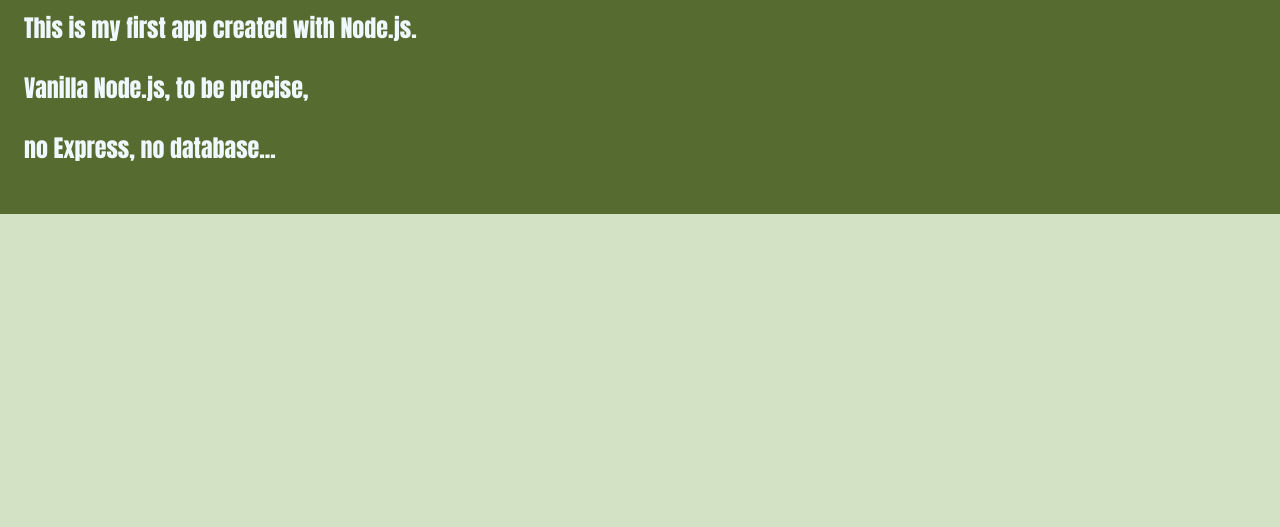
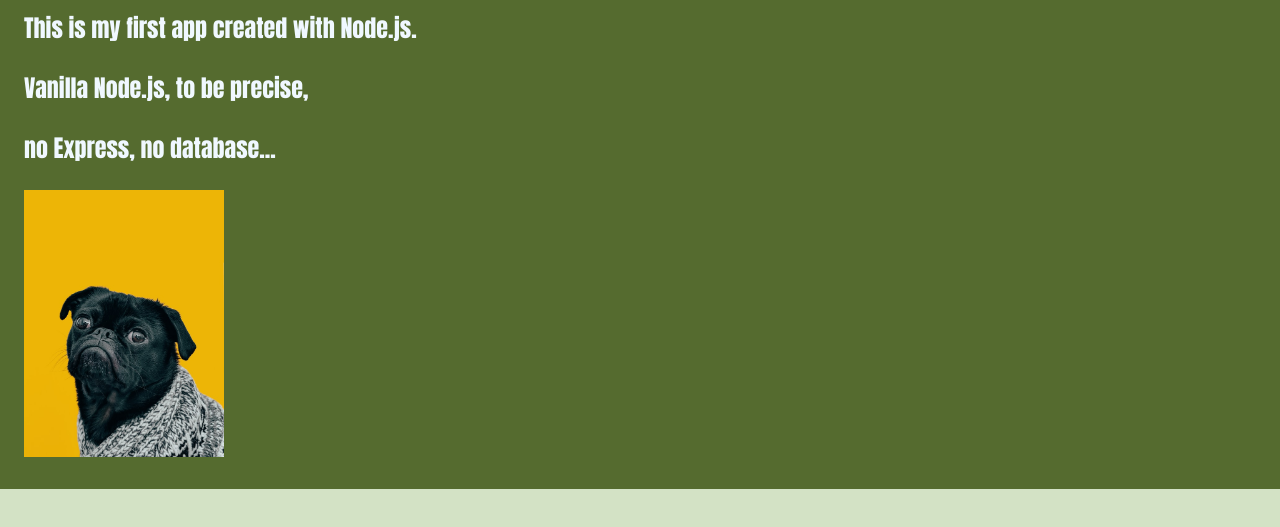
Before and after one commit to prospero-apps/first-node-app, a website: page public/index.html in a window 1280 px wide. Shown: the part 231-758 px from the top of the page. Drawn offline with Linux system fonts and the light colour scheme.

Commit message:
Add image

```diff
--- a/public/css/style.css
+++ b/public/css/style.css
@@ -29,3 +29,7 @@
   background-color: darkolivegreen;
   color: aliceblue;
 }
+
+img {
+  width: 200px;
+}
--- a/public/index.html
+++ b/public/index.html
@@ -17,6 +17,7 @@
     <p>This is my first app created with Node.js.</p>
     <p>Vanilla Node.js, to be precise,</p>
     <p>no Express, no database...</p>
+    <img src="/dog.jpg" alt="dog">
   </div>
 </body>
 </html>
```
